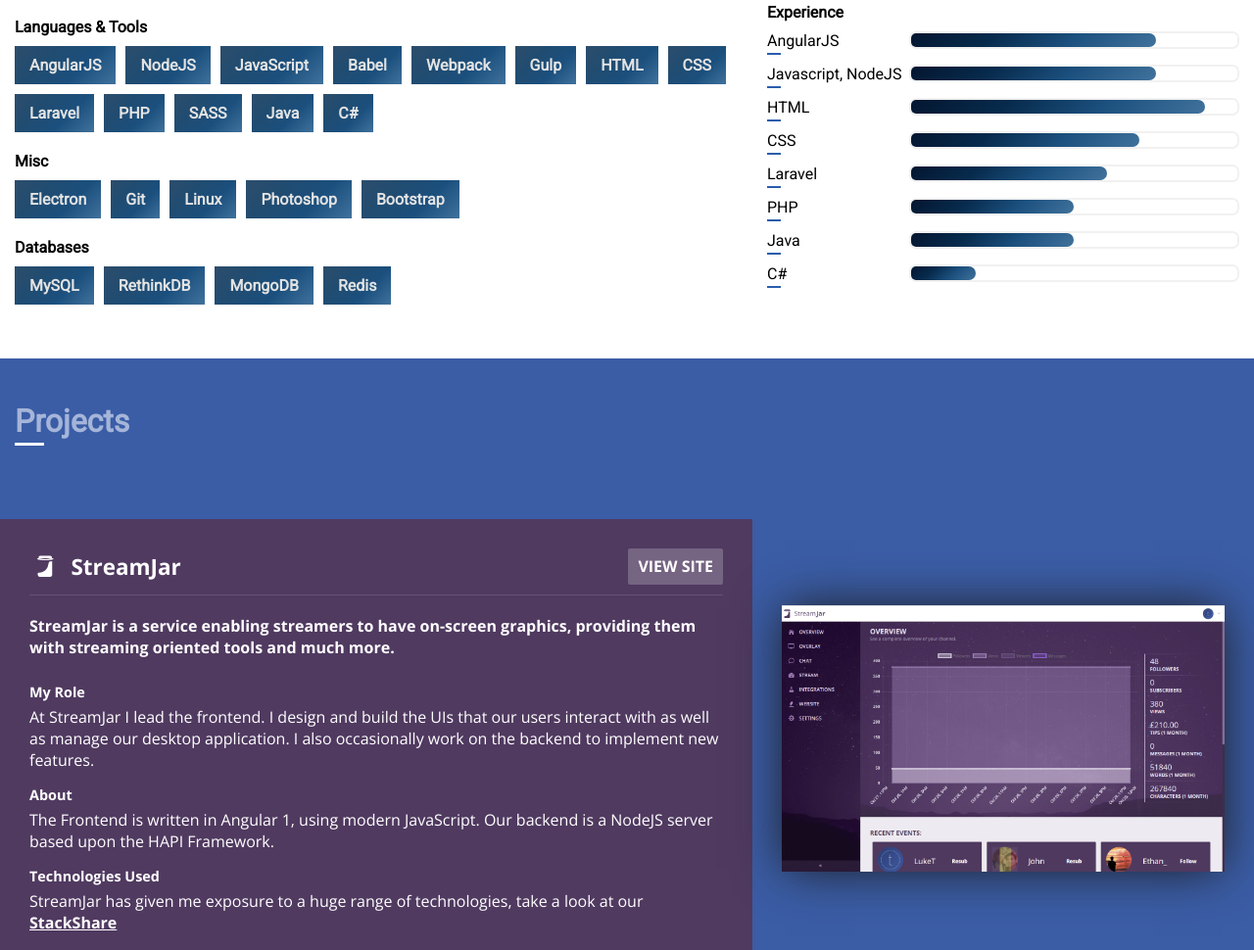
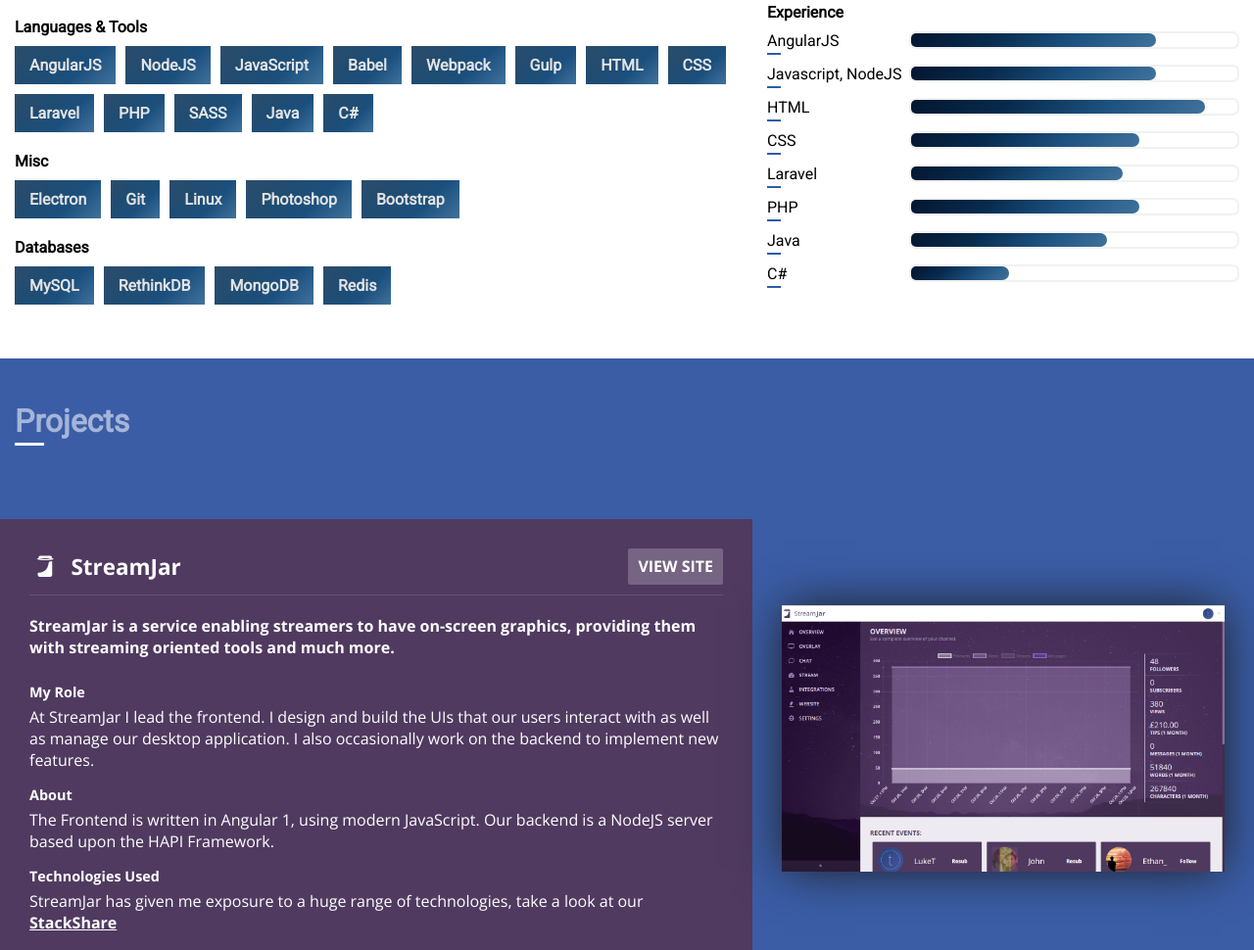
Before and after one commit to LukeT/luket.io, a website: page docs/index.html in a window 1280 px wide. Shown: the part 1066-2036 px from the top of the page at 98% size. Drawn offline with nearby package versions, Linux system fonts and the light colour scheme; files that its build step writes are made by us from their sources.

Commit message:
Modify skill gauges to be somewhat more realistic

```diff
--- a/docs/index.html
+++ b/docs/index.html
@@ -112,21 +112,21 @@
                     <div class="graph__item">
                         <span> Laravel </span>
                         <div class="graph__item_holder">
-                            <div class="wow" style="width: 60%"> </div>
+                            <div class="wow" style="width: 65%"> </div>
                         </div>
                     </div>
 
                     <div class="graph__item">
                         <span> PHP </span>
                         <div class="graph__item_holder">
-                            <div class="wow" style="width: 50%"> </div>
+                            <div class="wow" style="width: 70%"> </div>
                         </div>
                     </div>
 
                     <div class="graph__item">
                         <span> Java </span>
                         <div class="graph__item_holder">
-                            <div class="wow" style="width: 50%"> </div>
+                            <div class="wow" style="width: 60%"> </div>
                         </div>
                     </div>
 
@@ -134,7 +134,7 @@
                     <div class="graph__item">
                         <span> C# </span>
                         <div class="graph__item_holder">
-                            <div class="wow" style="width: 20%"> </div>
+                            <div class="wow" style="width: 30%"> </div>
                         </div>
                     </div>
                 </div>
```
Also changed, not shown: src/index.html (+4 -4 lines), docs/fonts/icon.ttf, docs/fonts/icon.woff, 1 other file.
